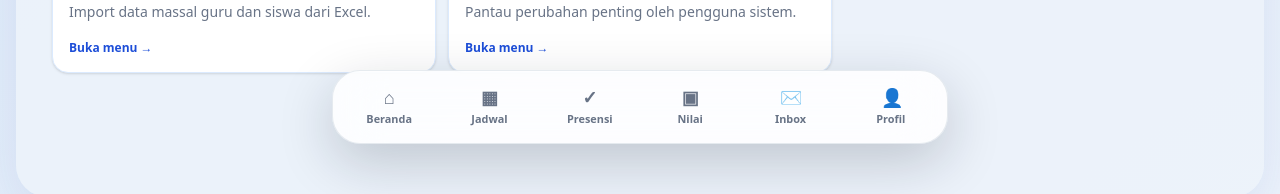
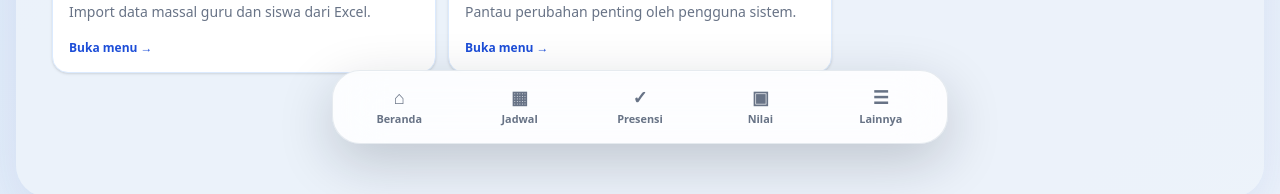
Before and after one commit to herhadi/EduFLow, a Next.js app in the folder apps/frontend/: page /admin in a window 1280 px wide. Shown: the part 644-838 px from the top of the page. Built offline with nearby package versions, Linux system fonts and the light colour scheme; no server answers.

Commit message:
Merapikan layout desktop /teacher/dashboard

```diff
--- a/apps/frontend/components/admin-access-center.tsx
+++ b/apps/frontend/components/admin-access-center.tsx
@@ -34,14 +34,14 @@ export function AdminAccessCenter({
   useEffect(() => {
     let isMounted = true;
 
-    async function loadTeachers() {
+    async function loadAccessData() {
       setLoadState('loading');
 
       try {
-        const [teacherResponse, userResponse] = await Promise.all([
-          api.getTeachers(),
-          api.getUsers().catch(() => ({ data: [] as AppUser[] })),
-        ]);
+        const userResponse = await api.getUsers().catch(() => ({ data: [] as AppUser[] }));
+        const teacherResponse = showTeacherAdmin
+          ? await api.getTeachers()
+          : { data: [] as Teacher[] };
 
         if (!isMounted) {
           return;
@@ -57,12 +57,12 @@ export function AdminAccessCenter({
       }
     }
 
-    void loadTeachers();
+    void loadAccessData();
 
     return () => {
       isMounted = false;
     };
-  }, []);
+  }, [showTeacherAdmin]);
 
   const filteredTeachers = useMemo(() => {
     const normalizedQuery = query.trim().toLowerCase();
@@ -283,6 +283,7 @@ export function AdminAccessCenter({
 
   return (
     <section className="mt-6 space-y-5">
+      {showTeacherAdmin ? (
         <div className="grid gap-3 sm:grid-cols-2">
           {explanationCards.map((item) => (
             <article className={`rounded-[1.5rem] border p-4 ${item.tone}`} key={item.title}>
@@ -291,6 +292,7 @@ export function AdminAccessCenter({
             </article>
           ))}
         </div>
+      ) : null}
 
       <UserManagementPanel
         newUser={newUser}
--- a/apps/frontend/components/mobile-app-shell/mobile-shell-navigation.tsx
+++ b/apps/frontend/components/mobile-app-shell/mobile-shell-navigation.tsx
@@ -6,6 +6,7 @@ import {
   getPrimaryNavigation,
   getPrimaryRole,
   getSectionFromPath,
+  type NavigationItem,
 } from '../../lib/navigation.config';
 import { clearBrowserSession } from '../../lib/session';
 import { NotificationBadge } from '../ui/notification-badge';
@@ -152,6 +153,23 @@ export function BottomNavigation({
 }) {
   const primaryNavItems = getPrimaryNavigation(roles);
   const section = getSectionFromPath(pathname);
+  const [openMoreHref, setOpenMoreHref] = useState<string | null>(null);
+  const navRef = useRef<HTMLDivElement>(null);
+
+  useEffect(() => {
+    setOpenMoreHref(null);
+  }, [pathname]);
+
+  useEffect(() => {
+    function closeMenu(event: MouseEvent) {
+      if (!navRef.current?.contains(event.target as Node)) {
+        setOpenMoreHref(null);
+      }
+    }
+
+    document.addEventListener('mousedown', closeMenu);
+    return () => document.removeEventListener('mousedown', closeMenu);
+  }, []);
 
   return (
     <nav
@@ -159,6 +177,7 @@ export function BottomNavigation({
       className="fixed inset-x-0 bottom-0 z-40 mx-auto max-w-[456px] px-3 pb-[max(env(safe-area-inset-bottom),0.75rem)] md:w-1/2 md:max-w-none"
     >
       <div
+        ref={navRef}
         className="bottom-nav mx-auto grid gap-1 rounded-[1.75rem] p-2 backdrop-blur-xl"
         style={{ gridTemplateColumns: `repeat(${primaryNavItems.length}, minmax(0, 1fr))` }}
       >
@@ -167,9 +186,40 @@ export function BottomNavigation({
             href: item.href,
             pathname,
             section,
+            children: item.children,
           });
+          const open = openMoreHref === item.href;
 
           return (
+            <div className="relative" key={item.href}>
+              {item.children?.length ? (
+                <>
+                  <button
+                    aria-expanded={open}
+                    className={cn(
+                      'flex w-full flex-col items-center justify-center rounded-2xl px-2 py-2 text-[0.68rem] font-bold transition',
+                      active || open
+                        ? 'nav-item-active text-white'
+                        : 'text-muted hover:bg-brand-50 hover:text-brand-700',
+                    )}
+                    onClick={() => setOpenMoreHref((current) => current === item.href ? null : item.href)}
+                    type="button"
+                  >
+                    <BottomNavContent
+                      item={item}
+                      notificationBadgeCount={notificationBadgeCount}
+                    />
+                  </button>
+                  {open ? (
+                    <MoreNavigationMenu
+                      items={item.children}
+                      notificationBadgeCount={notificationBadgeCount}
+                      pathname={pathname}
+                      section={section}
+                    />
+                  ) : null}
+                </>
+              ) : (
                 <Link
                   className={cn(
                     'flex flex-col items-center justify-center rounded-2xl px-2 py-2 text-[0.68rem] font-bold transition',
@@ -178,18 +228,82 @@ export function BottomNavigation({
                       : 'text-muted hover:bg-brand-50 hover:text-brand-700',
                   )}
                   href={item.href}
-              key={item.href}
                 >
+                  <BottomNavContent
+                    item={item}
+                    notificationBadgeCount={notificationBadgeCount}
+                  />
+                </Link>
+              )}
+            </div>
+          );
+        })}
+      </div>
+    </nav>
+  );
+}
+
+function BottomNavContent({
+  item,
+  notificationBadgeCount,
+}: {
+  item: NavigationItem;
+  notificationBadgeCount: number;
+}) {
+  return (
+    <>
       <span className="relative grid size-5 place-items-center text-lg leading-none">
         <NavigationIcon icon={item.icon} />
         {item.badge === 'notifications' ? <NotificationBadge count={notificationBadgeCount} /> : null}
       </span>
       <span className="mt-1">{item.label}</span>
+    </>
+  );
+}
+
+function MoreNavigationMenu({
+  items,
+  notificationBadgeCount,
+  pathname,
+  section,
+}: {
+  items: NavigationItem[];
+  notificationBadgeCount: number;
+  pathname: string;
+  section: string | null;
+}) {
+  return (
+    <div className="surface-card absolute right-0 bottom-[calc(100%+0.75rem)] z-50 w-48 rounded-[1.25rem] p-2 shadow-xl">
+      <div className="grid gap-1">
+        {items.map((child) => {
+          const active = isBottomNavItemActive({
+            href: child.href,
+            pathname,
+            section,
+            children: child.children,
+          });
+
+          return (
+            <Link
+              className={cn(
+                'flex min-w-0 items-center gap-3 rounded-2xl px-3 py-2 text-sm font-bold transition',
+                active
+                  ? 'bg-brand-600 text-white'
+                  : 'text-ink hover:bg-brand-50 hover:text-brand-700 dark:hover:bg-white/10 dark:hover:text-white',
+              )}
+              href={child.href}
+              key={child.href}
+            >
+              <span className="relative grid size-5 shrink-0 place-items-center text-base leading-none">
+                <NavigationIcon icon={child.icon} />
+                {child.badge === 'notifications' ? <NotificationBadge count={notificationBadgeCount} /> : null}
+              </span>
+              <span className="truncate">{child.label}</span>
             </Link>
           );
         })}
       </div>
-    </nav>
+    </div>
   );
 }
 
--- a/apps/frontend/components/mobile-app-shell/mobile-shell-utils.ts
+++ b/apps/frontend/components/mobile-app-shell/mobile-shell-utils.ts
@@ -2,6 +2,7 @@ import {
   getCurrentSessionUser,
 } from '../../lib/session';
 import {
+  type NavigationItem,
   type UserRole,
 } from '../../lib/navigation.config';
 
@@ -32,14 +33,25 @@ export function hasRoleNamespaceAccess(primaryRole: UserRole, requiredRole: User
 }
 
 export function isBottomNavItemActive({
+  children,
   href,
   pathname,
   section,
 }: {
+  children?: NavigationItem[];
   href: string;
   pathname: string;
   section: string | null;
 }) {
+  if (children?.some((child) => isBottomNavItemActive({
+    children: child.children,
+    href: child.href,
+    pathname,
+    section,
+  }))) {
+    return true;
+  }
+
   if (href === '/admin' || href === '/admin/data') {
     return (
       section === 'admin' &&
--- a/apps/frontend/lib/navigation.config.ts
+++ b/apps/frontend/lib/navigation.config.ts
@@ -13,6 +13,7 @@ export interface NavigationItem {
   label: string;
   icon?: string;
   badge?: 'notifications';
+  children?: NavigationItem[];
   roles?: UserRole[];
 }
 
@@ -24,10 +25,17 @@ const rootNavigation: NavigationItem[] = [
   { href: '/system/dashboard', label: 'Sistem', icon: '⌂' },
   { href: '/operations', label: 'Ops', icon: '●' },
   { href: '/system/access', label: 'Akses', icon: '⚙' },
+  { href: '/system/notifications', label: 'Inbox', icon: '✉', badge: 'notifications' },
+  {
+    href: '/system/profile',
+    label: 'Setting',
+    icon: '☰',
+    children: [
       { href: '/system/telegram', label: 'Telegram', icon: 'telegram' },
       { href: '/system/audit', label: 'Audit', icon: '◇' },
-  { href: '/system/notifications', label: 'Inbox', icon: '✉', badge: 'notifications' },
       { href: '/system/profile', label: 'Profil', icon: '👤' },
+    ],
+  },
 ];
 
 const operatorNavigation: NavigationItem[] = [
@@ -42,10 +50,19 @@ const principalNavigation: NavigationItem[] = [
   { href: '/principal/dashboard', label: 'Beranda', icon: '⌂' },
   { href: '/principal/kbm', label: 'KBM', icon: '▦' },
   { href: '/principal/student-reports', label: 'Siswa', icon: '▣' },
+  { href: '/principal/notifications', label: 'Inbox', icon: '✉', badge: 'notifications' },
+  {
+    href: '/principal/profile',
+    label: 'Lainnya',
+    icon: '☰',
+    children: [
       { href: '/principal/teacher-performance', label: 'Guru', icon: '◈' },
       { href: '/principal/review', label: 'Review', icon: '✓' },
-  { href: '/principal/notifications', label: 'Inbox', icon: '✉', badge: 'notifications' },
+      { href: '/principal/exports', label: 'Export', icon: '⇩' },
+      { href: '/principal/audit', label: 'Audit', icon: '◇' },
       { href: '/principal/profile', label: 'Profil', icon: '👤' },
+    ],
+  },
 ];
 
 const teacherNavigation: NavigationItem[] = [
@@ -53,18 +70,35 @@ const teacherNavigation: NavigationItem[] = [
   { href: '/teacher/schedules', label: 'Jadwal', icon: '▦' },
   { href: '/teacher/attendance', label: 'Presensi', icon: '✓' },
   { href: '/teacher/assessments', label: 'Nilai', icon: '▣' },
+  {
+    href: '/teacher/profile',
+    label: 'Lainnya',
+    icon: '☰',
+    children: [
+      { href: '/teacher/teaching-plans', label: 'Perangkat', icon: '▤' },
       { href: '/teacher/notifications', label: 'Inbox', icon: '✉', badge: 'notifications' },
       { href: '/teacher/profile', label: 'Profil', icon: '👤' },
+    ],
+  },
 ];
 
 const homeroomNavigation: NavigationItem[] = [
   { href: '/teacher/dashboard', label: 'Beranda', icon: '⌂' },
+  { href: '/teacher/attendance', label: 'Presensi', icon: '✓' },
+  { href: '/homeroom/students', label: 'Binaan', icon: '☷' },
+  { href: '/homeroom/leave-requests', label: 'Izin', icon: '✓' },
+  {
+    href: '/teacher/profile',
+    label: 'Lainnya',
+    icon: '☰',
+    children: [
       { href: '/teacher/schedules', label: 'Jadwal', icon: '▦' },
-  { href: '/teacher/attendance', label: 'Presensi', icon: '✓' },
       { href: '/teacher/assessments', label: 'Nilai', icon: '▣' },
-  { href: '/homeroom/students', label: 'Binaan', icon: '☷' },
+      { href: '/teacher/teaching-plans', label: 'Perangkat', icon: '▤' },
       { href: '/teacher/notifications', label: 'Inbox', icon: '✉', badge: 'notifications' },
       { href: '/teacher/profile', label: 'Profil', icon: '👤' },
+    ],
+  },
 ];
 
 const parentNavigation: NavigationItem[] = [
```
Also changed, not shown: apps/frontend/components/dashboards/teacher-dashboard.tsx (+13 -4 lines), 1 other file (tests, documents, lock files or other folders). Lines whose indentation alone changed are shown as unchanged.
